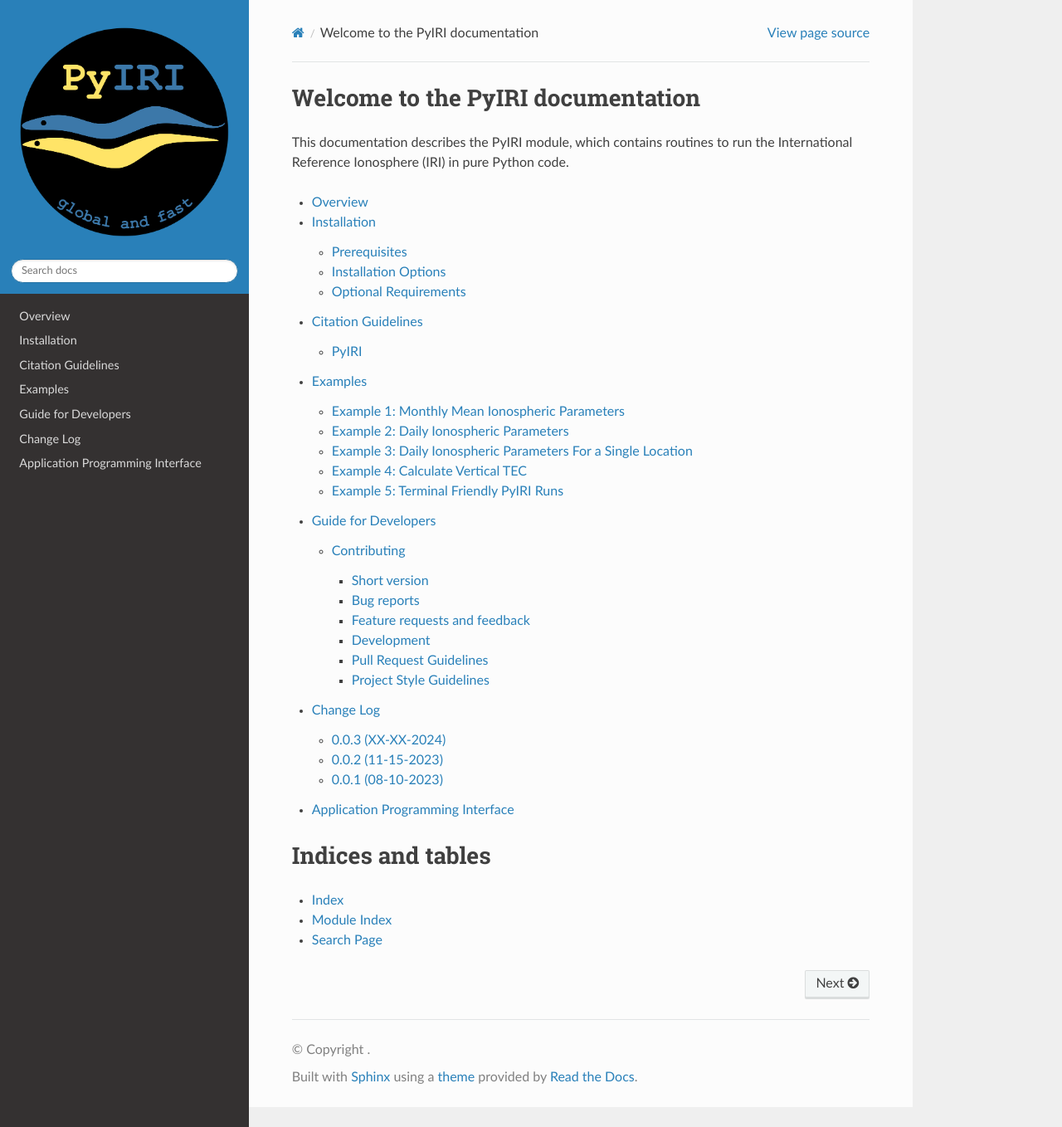
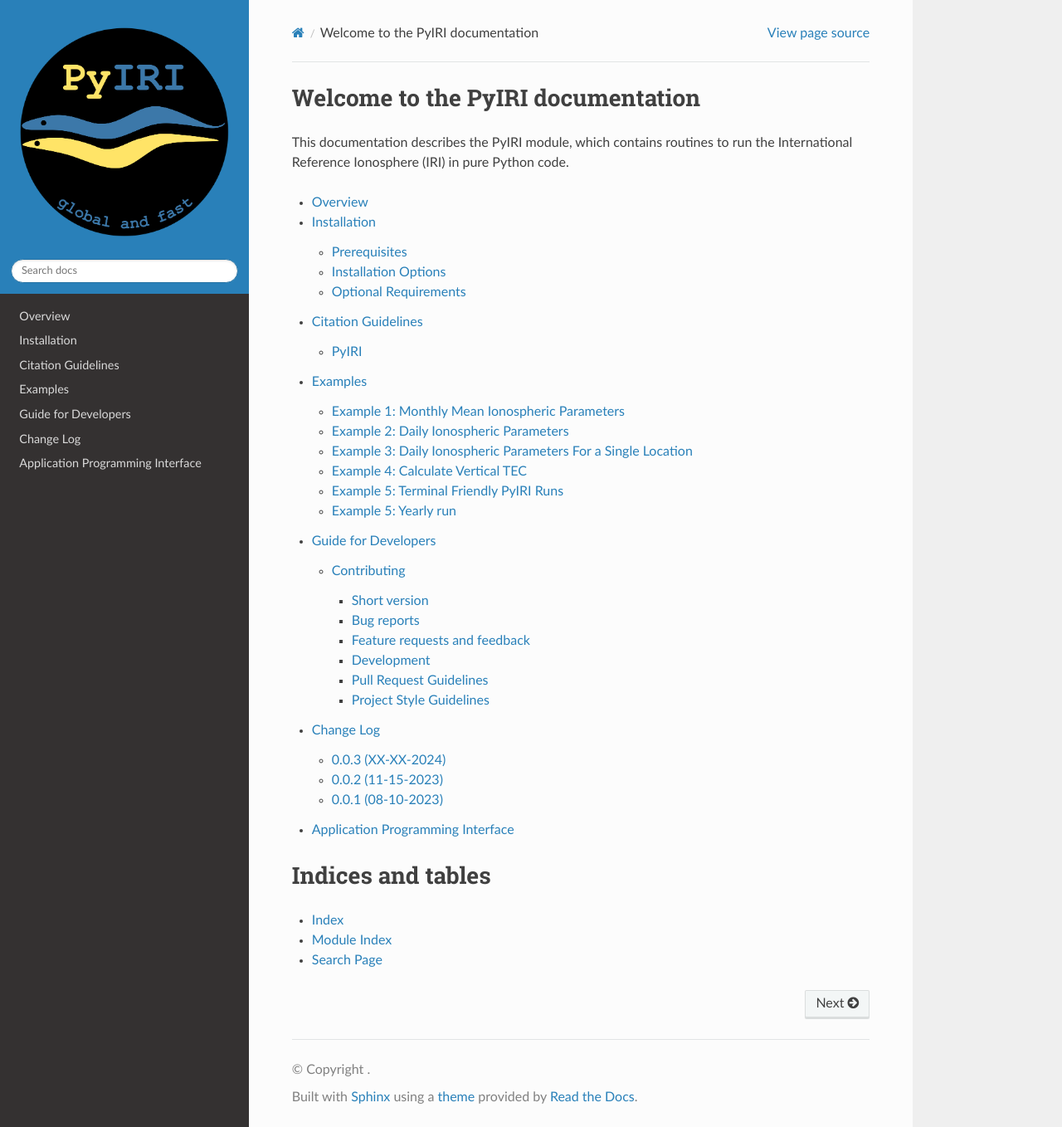
Before and after one commit to victoriyaforsythe/PyIRI, a Sphinx documentation site: the page built from docs/index.rst, in a window 1280 px wide and 1358 px high. Shown: the whole window at 83% size. Built offline with Sphinx 7.4.7 and the Read the Docs theme 3.1.0, drawn with Linux system fonts in a browser that asks for light colours.

Commit message:
examples

```diff
--- a/docs/examples.rst
+++ b/docs/examples.rst
@@ -10,3 +10,4 @@
    examples/ex_single_location.rst
    examples/ex_vtec.rst
    examples/ex_terminal_friendly.rst
+   examples/ex_year_run.rst
```
